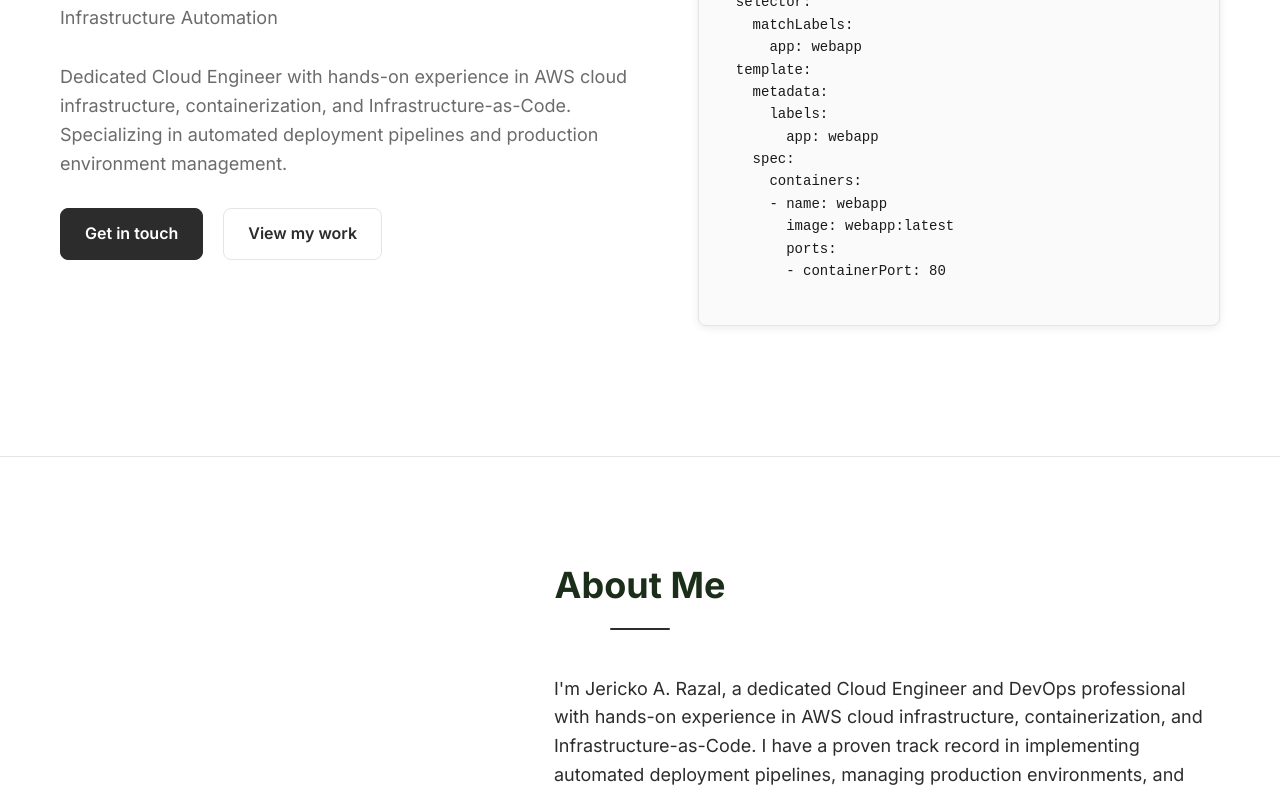
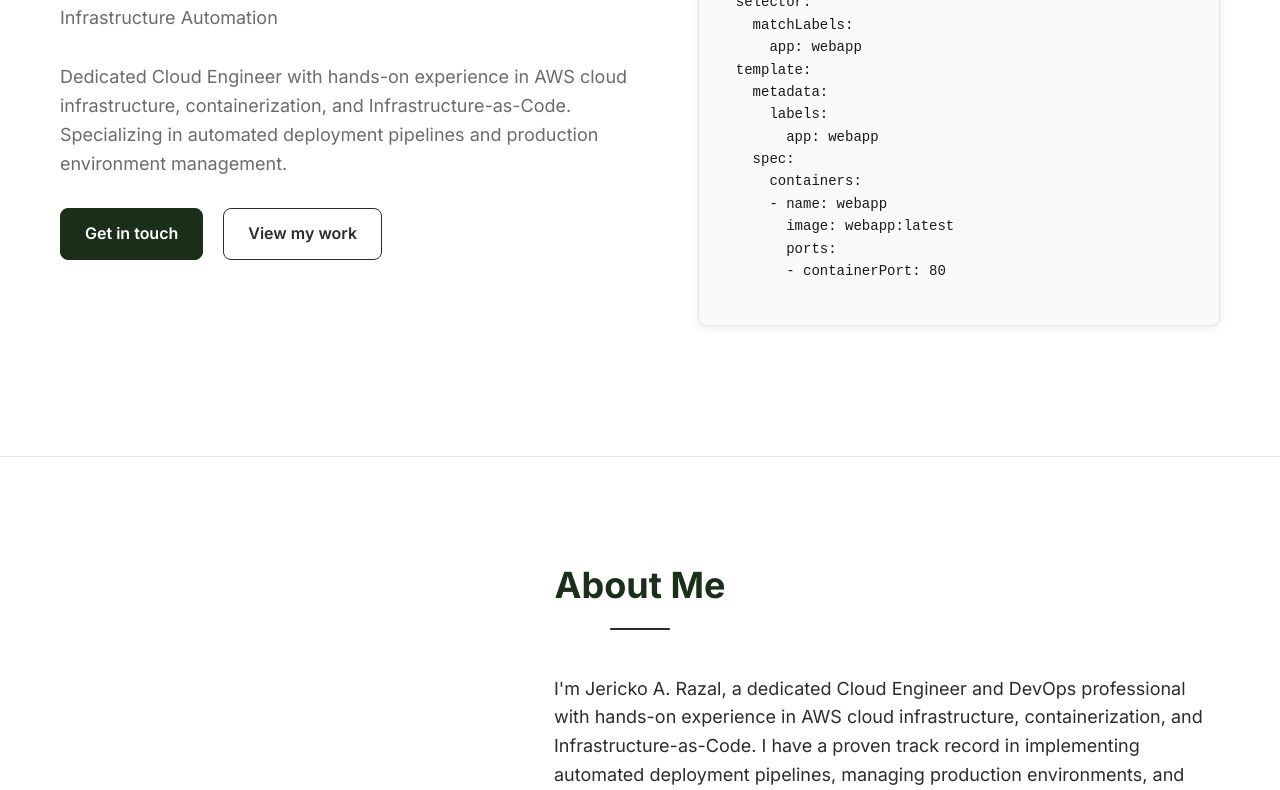
Before and after one commit to r1cko23/Portfolio, a website: page index.html in a window 1280 px wide. Shown: the part 343-1133 px from the top of the page. Drawn offline with Linux system fonts and the light colour scheme.

Commit message:
Fix contact button color: Use blackish green for better visibility and design consistency

```diff
--- a/css/style.css
+++ b/css/style.css
@@ -82,13 +82,13 @@ img {
 }
 
 .btn-primary {
-  background-color: var(--primary-color);
+  background-color: var(--secondary-color);
   color: var(--text-light);
-  border: 1px solid var(--primary-color);
+  border: 1px solid var(--secondary-color);
 }
 
 .btn-primary:hover {
-  background-color: var(--secondary-color);
+  background-color: var(--primary-color);
   color: var(--text-light);
   transform: translateY(-1px);
   box-shadow: var(--card-shadow);
@@ -97,7 +97,7 @@ img {
 .btn-secondary {
   background-color: transparent;
   color: var(--primary-color);
-  border: 1px solid var(--border-color);
+  border: 1px solid var(--primary-color);
 }
 
 .btn-secondary:hover {
```
